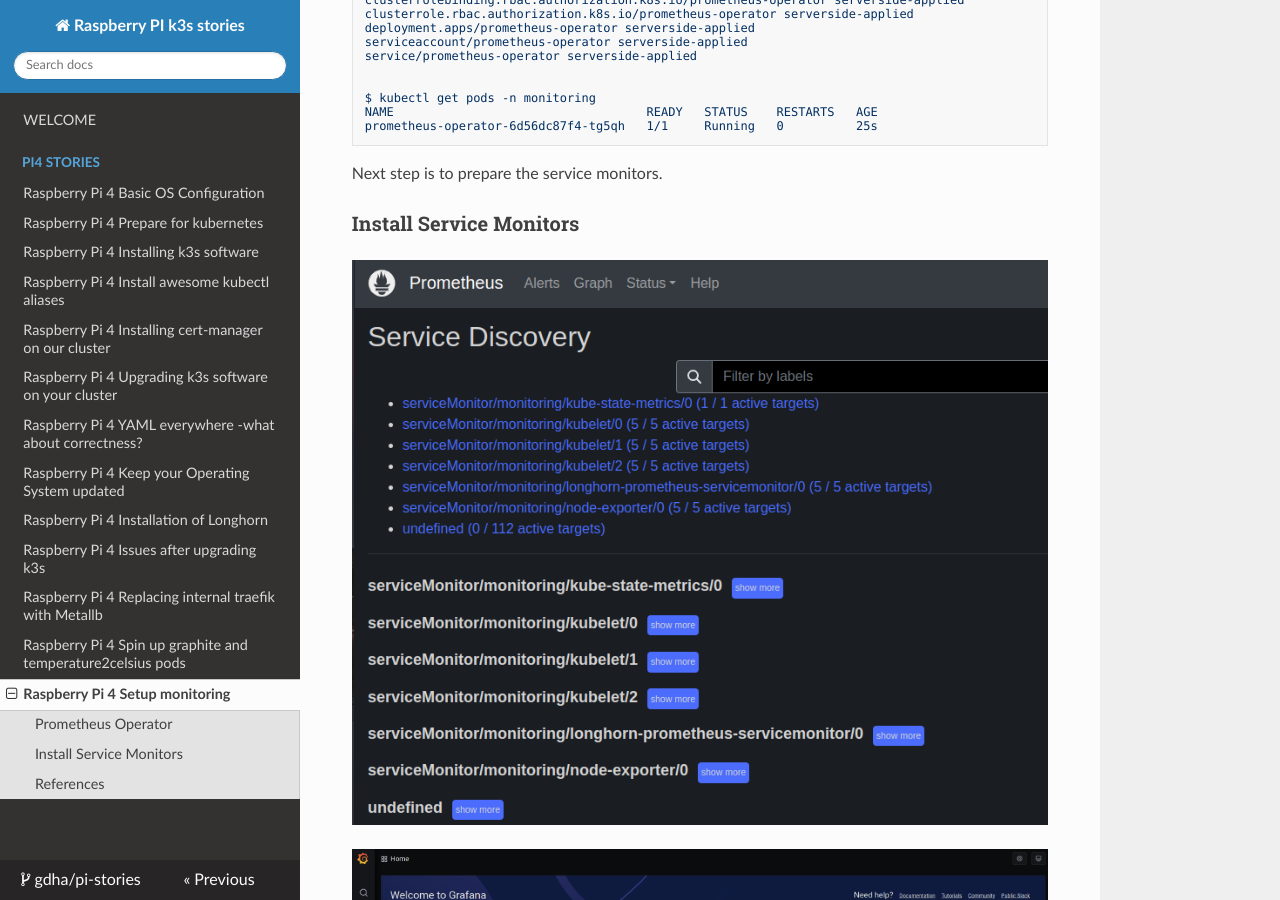
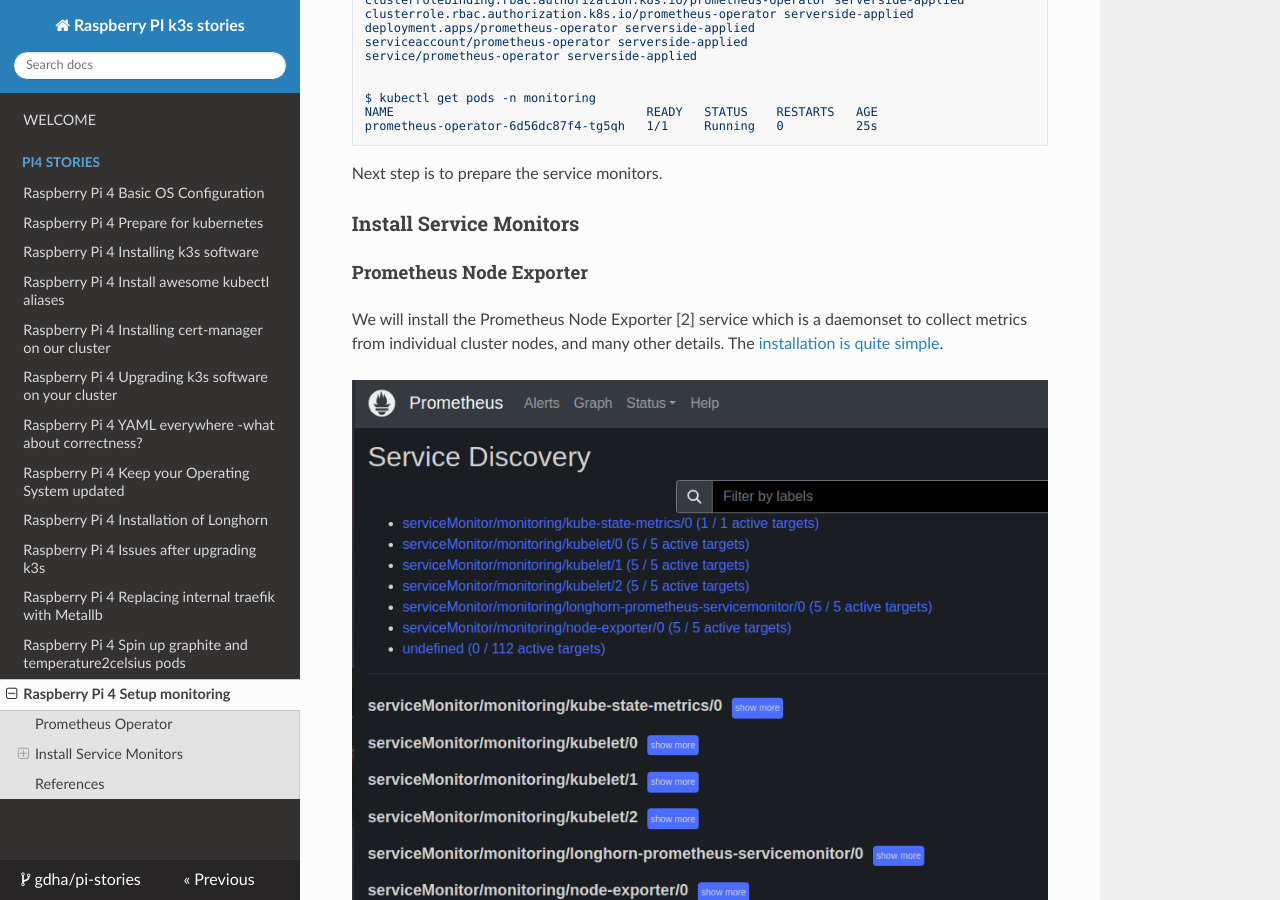
Before and after one commit to gdha/pi-stories, an MkDocs documentation site: the page built from docs/pi-stories13.md, in a window 1280 px wide and 900 px high, scrolled down 1429 px. Built offline with MkDocs 1.6.1, drawn with Linux system fonts in a browser that asks for light colours; nearby versions of some CDN libraries; some of the changed text lies outside the part shown.

Commit message:
adding node exporter

```diff
--- a/docs/pi-stories13.md
+++ b/docs/pi-stories13.md
@@ -63,6 +63,10 @@
 
 ### Install Service Monitors
 
+#### Prometheus Node Exporter
+
+We will install the Prometheus Node Exporter [2] service which is a daemonset to collect metrics from individual cluster nodes, and many other details.
+The [installation is quite simple](https://github.com/gdha/pi4-monitoring/tree/master/node-exporter).
 
 ![](img/prometheus.png)
 
@@ -78,3 +82,5 @@
 ### References
 
 [1] [Prometheus Operator GitHub sources](https://github.com/gdha/pi4-monitoring/tree/master/prometheus-operator)
+
+[2] [Prometheus Node Exporter](https://github.com/prometheus/node_exporter)
```
